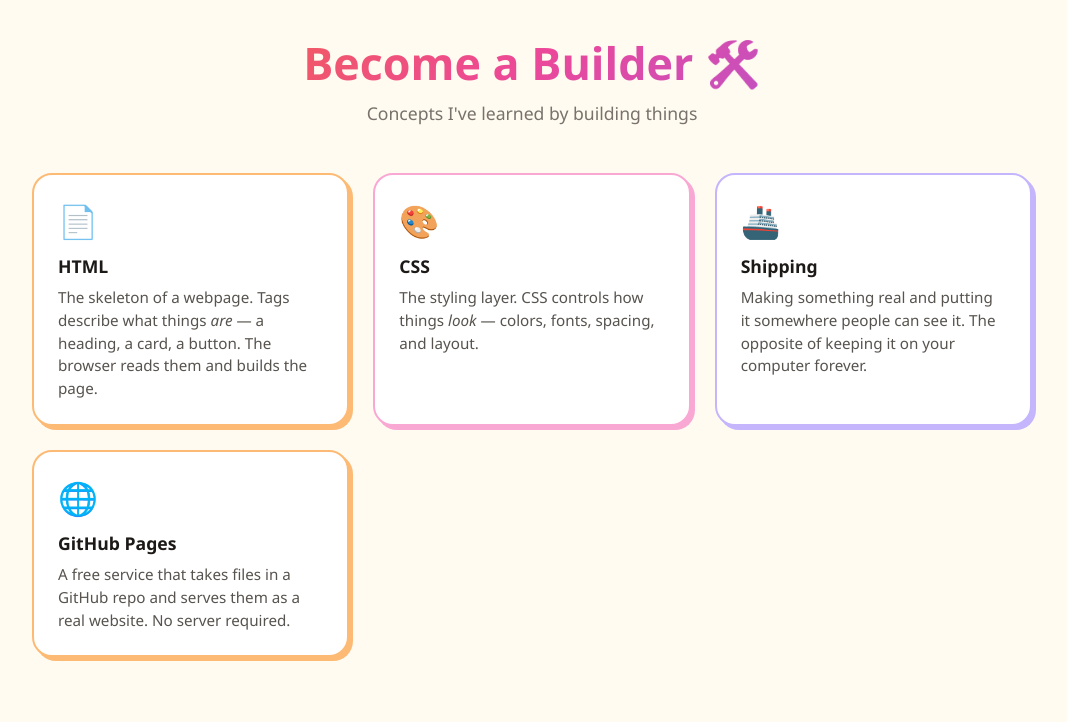
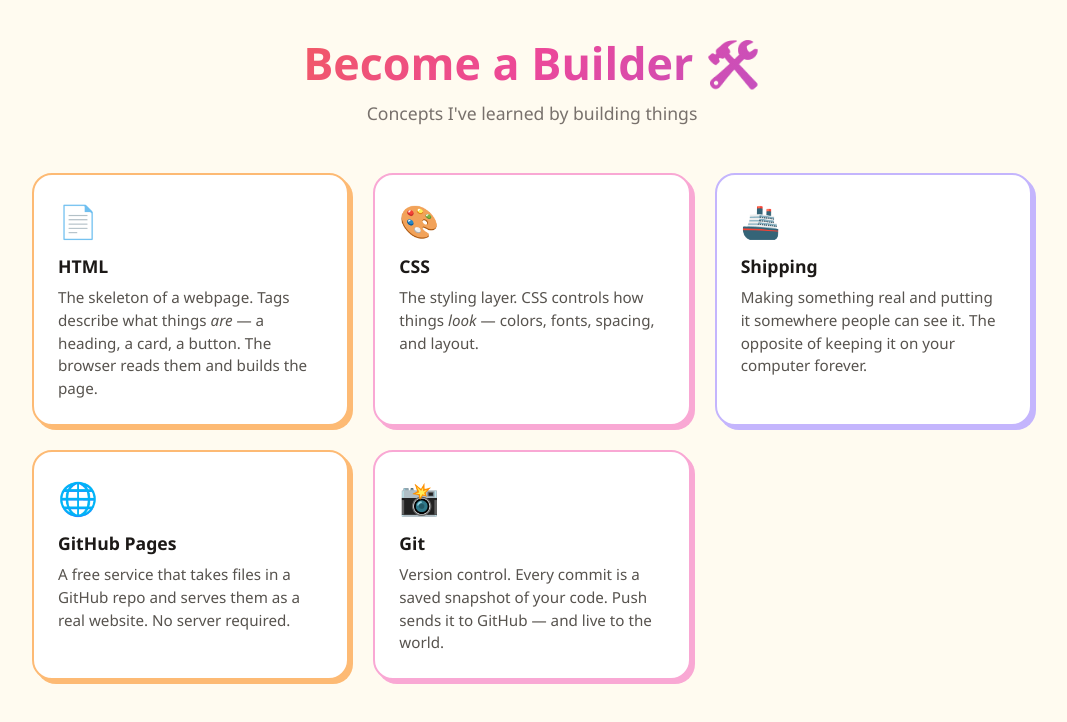
Before and after one commit to Gwack0808/become-a-builder, a plain HTML site: page index.html in a window 1280 px wide. Shown: the whole page, without its empty margins (108-1175 px from the left). Drawn offline with Linux system fonts and the light colour scheme.

Commit message:
Add files via upload

```diff
--- a/index.html
+++ b/index.html
@@ -112,6 +112,12 @@
       <h2>GitHub Pages</h2>
       <p>A free service that takes files in a GitHub repo and serves them as a real website. No server required.</p>
     </div>
+
+    <div class="card">
+      <div class="card-icon">📸</div>
+      <h2>Git</h2>
+      <p>Version control. Every commit is a saved snapshot of your code. Push sends it to GitHub — and live to the world.</p>
+    </div>
   </div>
 </body>
 </html>
```
